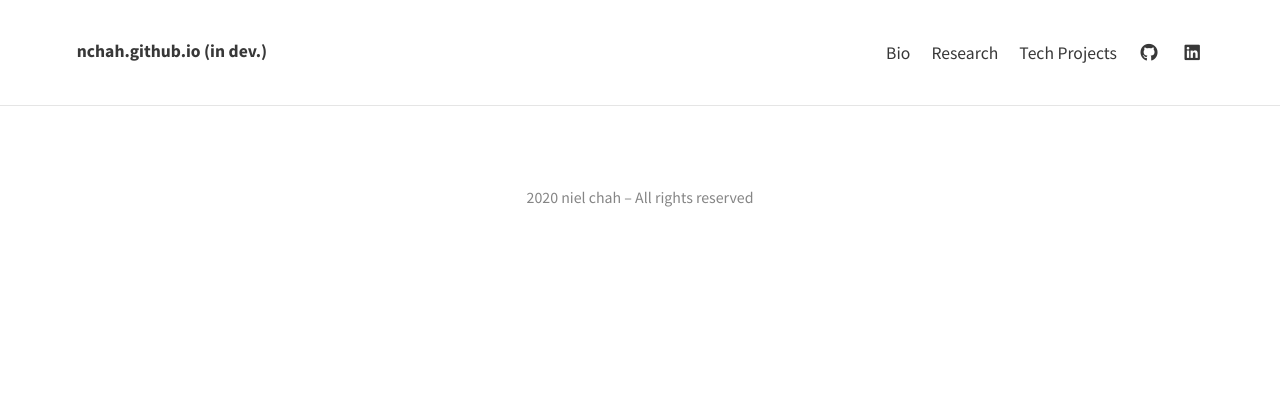
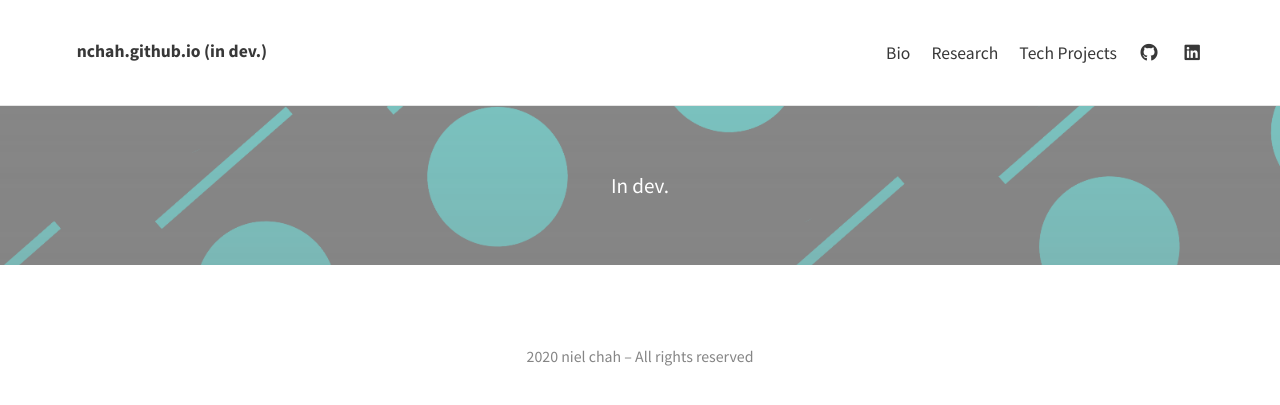
Before and after one commit to nchah/nchah.github.io, a Jekyll site: the page built from index.md, in a window 1280 px wide. Shown: the top 405 px of the page. Built offline with Jekyll 4.4.1, drawn with Linux system fonts in a browser that asks for light colours; nearby versions of some CDN libraries; the list of posts is cut into pages by our own code.

Commit message:
Update _config.yml

```diff
--- a/_config.yml
+++ b/_config.yml
@@ -1,7 +1,5 @@
 # title: nchah.github.io
 # description:
-# google_analytics:
-# show_downloads: true
 # # theme: jekyll-theme-modernist
 remote-theme: rohanchandra/type-theme
 
@@ -20,10 +18,10 @@ theme_settings:
   avatar: # assets/img/avatar.png
   favicon: assets/favicon.ico
   gravatar: # Email MD5 hash
-  description: "" # used by search engines
+  description: # used by search engines
 
   # Header and footer text
-  header_text:
+  header_text: <p>In dev.</p>
   header_text_feature_image: assets/img/sample_feature_img_3.png
   footer_text: >
      <p>2020 niel chah – All rights reserved </p>
```
